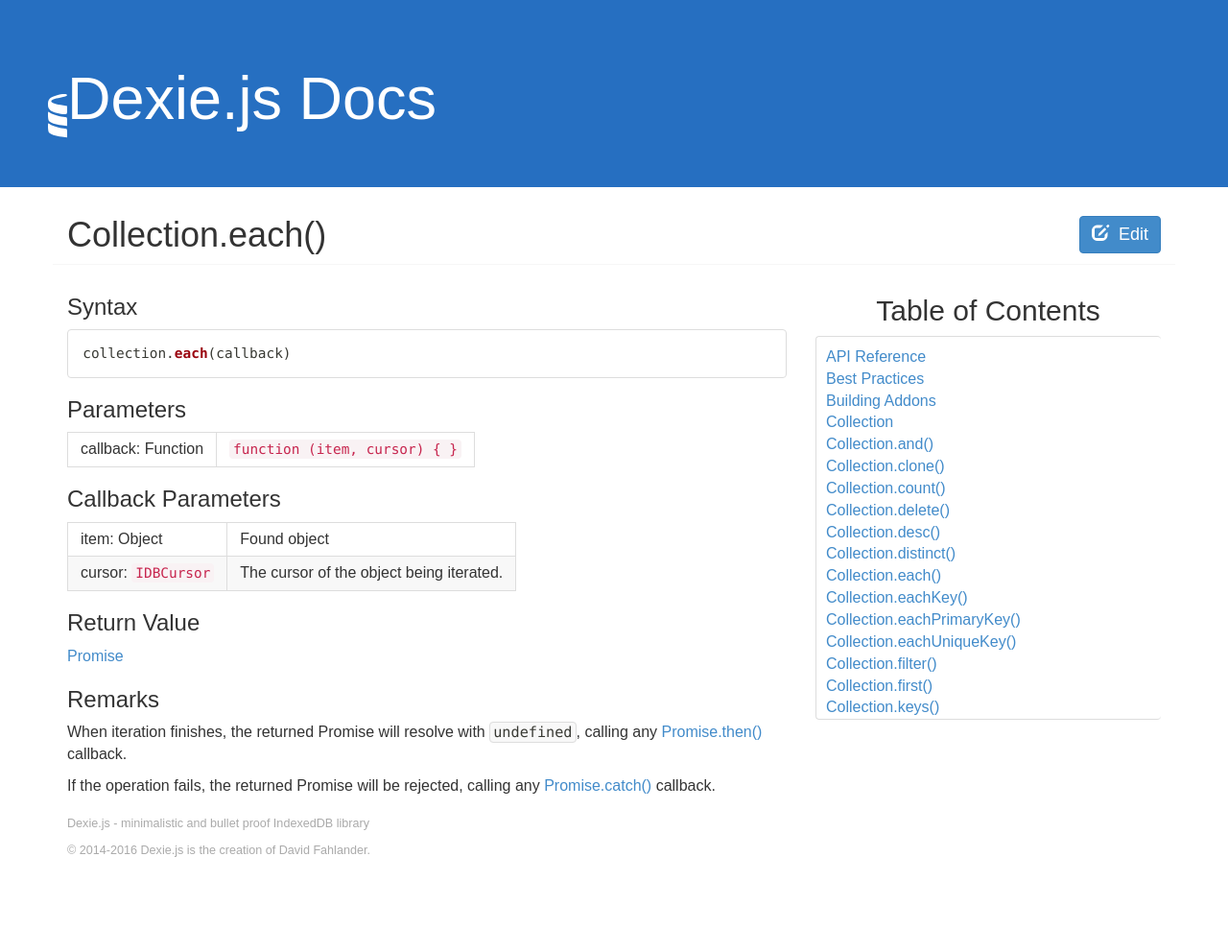
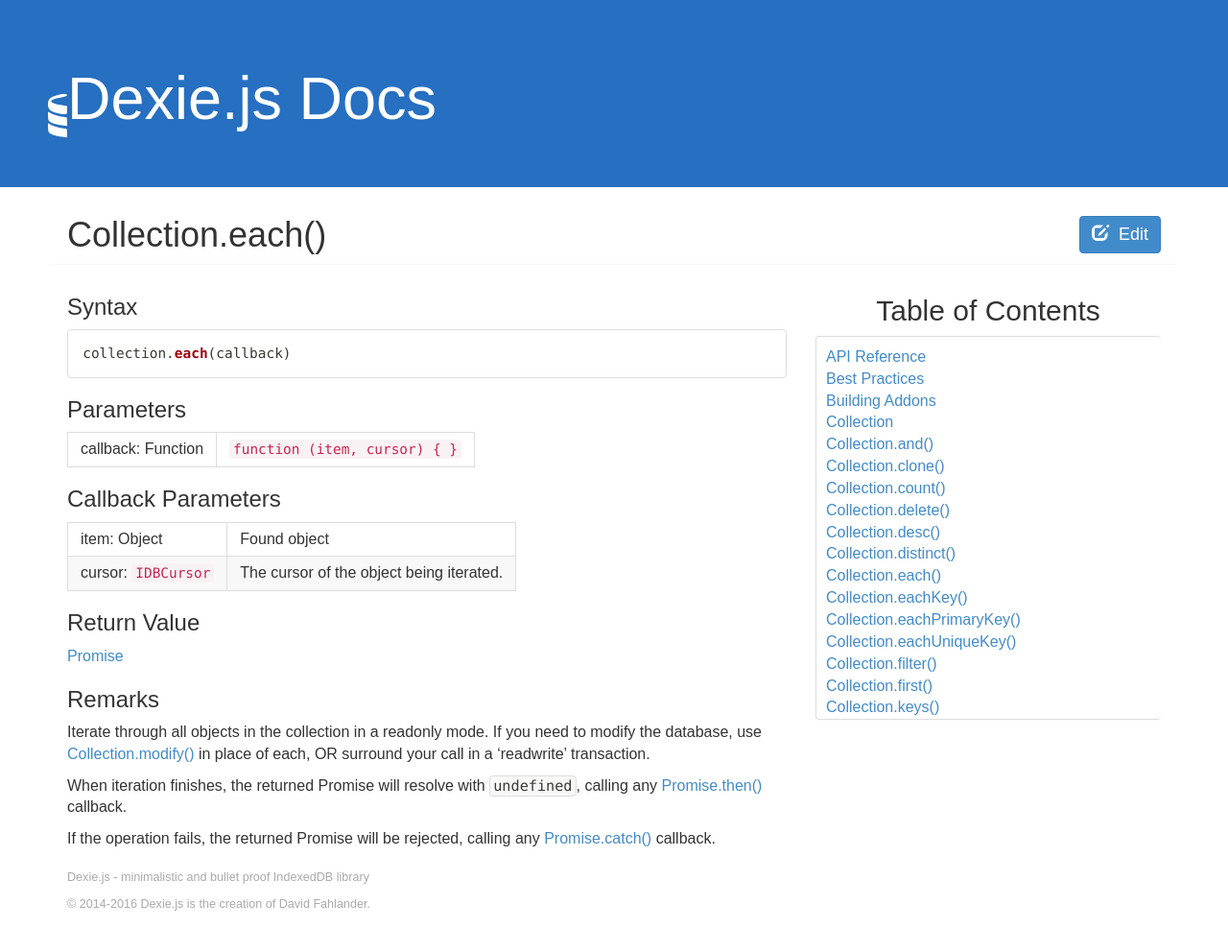
Before and after one commit to dexie/dexie-website, a Jekyll site: the page built from docs/Collection/Collection.each().md, in a window 1280 px wide. Shown: the whole page at 96% size. Built offline with Jekyll 4.4.1, drawn with Linux system fonts in a browser that asks for light colours; before the commit the page ends 936 px from its top, so only the background shows below that.

Commit message:
Update Collection.each().md

```diff
--- a/docs/Collection/Collection.each().md
+++ b/docs/Collection/Collection.each().md
@@ -37,6 +37,8 @@
 
 ### Remarks
 
+Iterate through all objects in the collection in a readonly mode. If you need to modify the database, use [Collection.modify()](http://dexie.org/docs/Collection/Collection.modify()) in place of each, OR surround your call in a 'readwrite' transaction.
+
 When iteration finishes, the returned Promise will resolve with `undefined`, calling any [Promise.then()](/docs/Promise/Promise.then()) callback.
 
 If the operation fails, the returned Promise will be rejected, calling any [Promise.catch()](/docs/Promise/Promise.catch()) callback.
```
